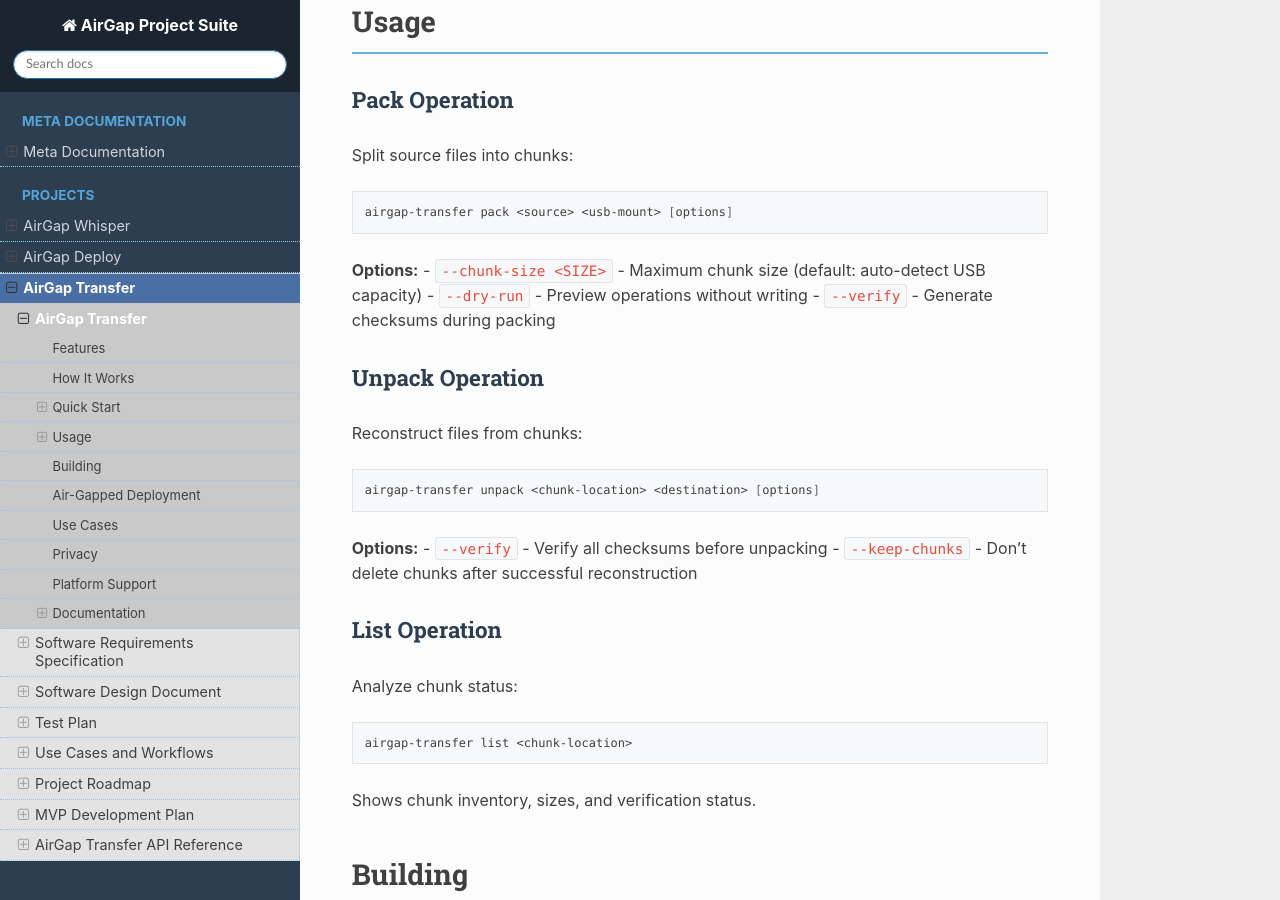
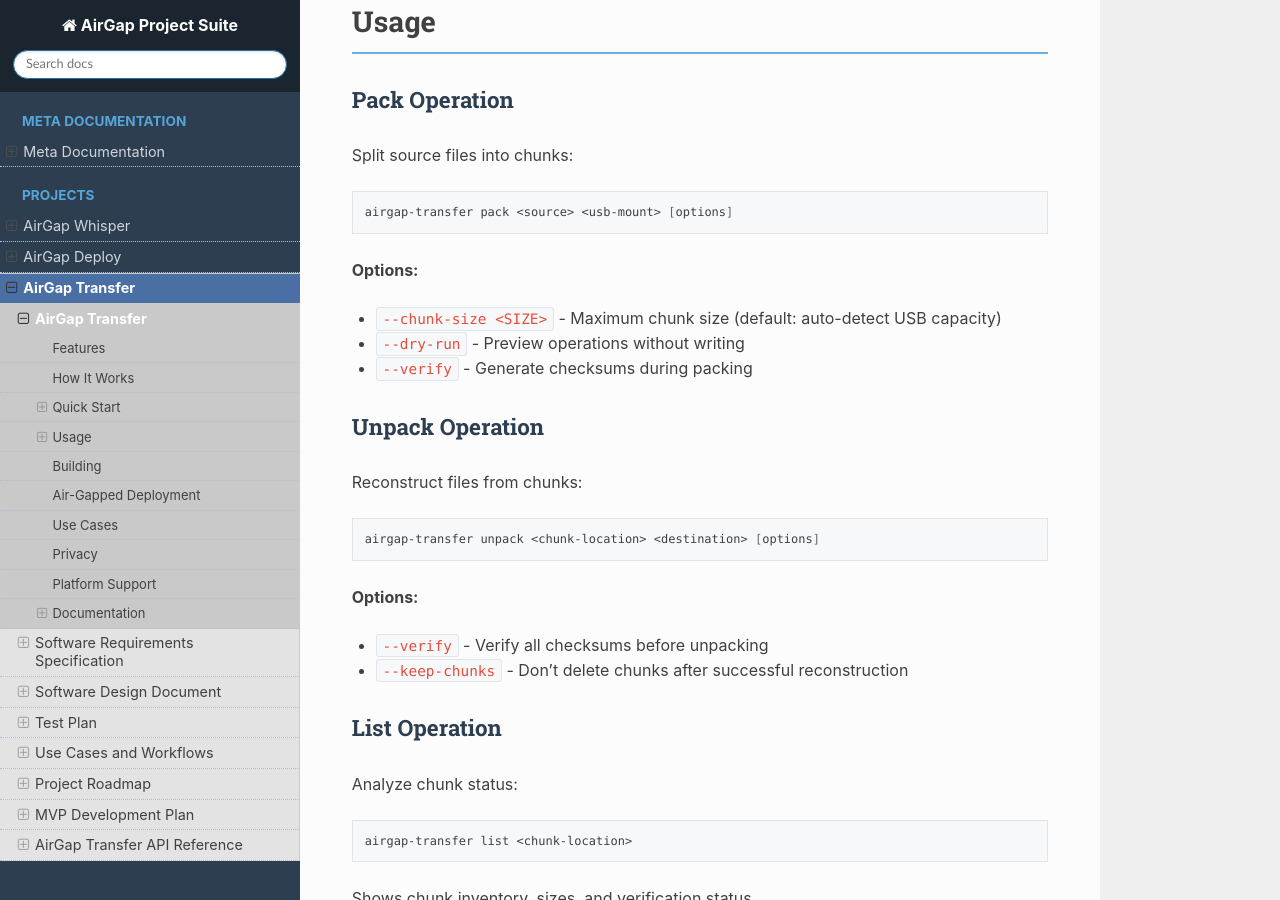
Before and after one commit to Cleanroom-Labs/cleanroom-technical-docs, a Sphinx documentation site: the page built from source/airgap-transfer/readme.rst, in a window 1280 px wide and 900 px high, scrolled down 1463 px. Built offline with Sphinx 7.4.7 and the Read the Docs theme 3.1.0, drawn with Linux system fonts in a browser that asks for light colours; part of the change alters nothing that is shown; some of the changed text lies outside the part shown.

```diff
--- a/source/airgap-transfer/readme.rst
+++ b/source/airgap-transfer/readme.rst
@@ -64,7 +64,11 @@ Split source files into chunks:
 
    airgap-transfer pack <source> <usb-mount> [options]
 
-**Options:** - ``--chunk-size <SIZE>`` - Maximum chunk size (default: auto-detect USB capacity) - ``--dry-run`` - Preview operations without writing - ``--verify`` - Generate checksums during packing
+**Options:**
+
+- ``--chunk-size <SIZE>`` - Maximum chunk size (default: auto-detect USB capacity)
+- ``--dry-run`` - Preview operations without writing
+- ``--verify`` - Generate checksums during packing
 
 Unpack Operation
 ~~~~~~~~~~~~~~~~
@@ -75,7 +79,10 @@ Reconstruct files from chunks:
 
    airgap-transfer unpack <chunk-location> <destination> [options]
 
-**Options:** - ``--verify`` - Verify all checksums before unpacking - ``--keep-chunks`` - Don’t delete chunks after successful reconstruction
+**Options:**
+
+- ``--verify`` - Verify all checksums before unpacking
+- ``--keep-chunks`` - Don’t delete chunks after successful reconstruction
 
 List Operation
 ~~~~~~~~~~~~~~
@@ -93,7 +100,7 @@ Building
 
 Requires Rust toolchain and platform-specific build tools.
 
-See `Development Plan <development-plan.md>`__ for complete build instructions and architecture details.
+See :doc:`Development Plan <development-plan>` for complete build instructions and architecture details.
 
 Air-Gapped Deployment
 ---------------------
@@ -144,23 +151,23 @@ Start Here
 +---------------------------------------------+-------------------------------------+
 | Document                                    | Purpose                             |
 +=============================================+=====================================+
-| `principles.md <../principles.md>`__        | Core design principles (read first) |
+| :doc:`Principles <../meta/principles>`      | Core design principles (read first) |
 +---------------------------------------------+-------------------------------------+
-| `project-roadmap.md <project-roadmap.md>`__ | Project status and direction        |
+| :doc:`Roadmap <roadmap>`                    | Project status and direction        |
 +---------------------------------------------+-------------------------------------+
 
 Technical Documentation
 ~~~~~~~~~~~~~~~~~~~~~~~
 
-+----------------------------------------------+-------------------------------------------------+
-| Document                                     | Purpose                                         |
-+==============================================+=================================================+
-| `Requirements (SRS) <requirements/srs.md>`__ | Detailed functional requirements                |
-+----------------------------------------------+-------------------------------------------------+
-| `Design (SDD) <design/sdd.md>`__             | Architecture, data structures, component design |
-+----------------------------------------------+-------------------------------------------------+
-| `Test Plan <testing/plan.md>`__              | Test cases and procedures                       |
-+----------------------------------------------+-------------------------------------------------+
++-------------------------------------------------+-------------------------------------------------+
+| Document                                        | Purpose                                         |
++=================================================+=================================================+
+| :doc:`Software Requirements <requirements/srs>` | Detailed functional requirements                |
++-------------------------------------------------+-------------------------------------------------+
+| :doc:`Software Design <design/sdd>`             | Architecture, data structures, component design |
++-------------------------------------------------+-------------------------------------------------+
+| :doc:`Test Plan <testing/plan>`                 | Test cases and procedures                       |
++-------------------------------------------------+-------------------------------------------------+
 
 Project Planning
 ~~~~~~~~~~~~~~~~
@@ -168,7 +175,7 @@ Project Planning
 +--------------------------------------------+---------------------------------+
 | Document                                   | Purpose                         |
 +============================================+=================================+
-| `Development Plan <development-plan.md>`__ | MVP implementation milestones   |
+| :doc:`Development Plan <development-plan>` | MVP implementation milestones   |
 +--------------------------------------------+---------------------------------+
-| `Use Case Analysis <use-case-analysis/>`__ | Workflow documentation          |
+| :doc:`Use Case Analysis <use-cases/index>` | Workflow documentation          |
 +--------------------------------------------+---------------------------------+
```
Also changed, not shown: 1 other file.
